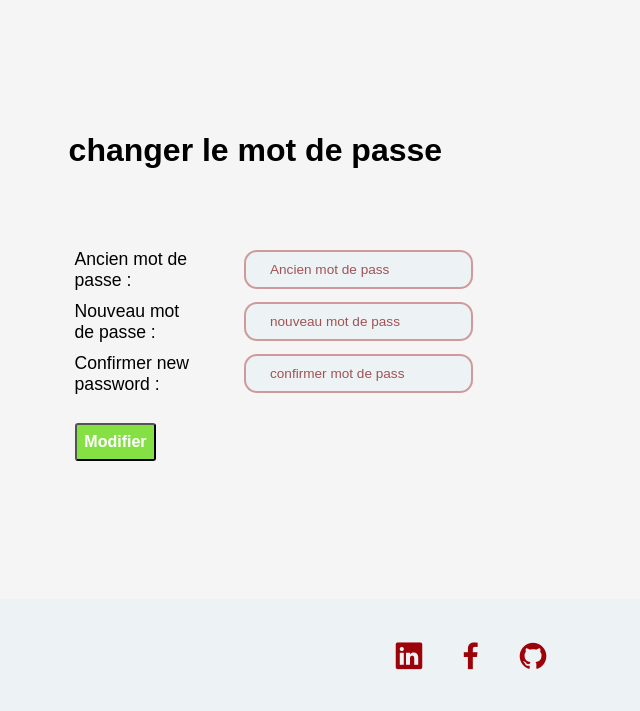
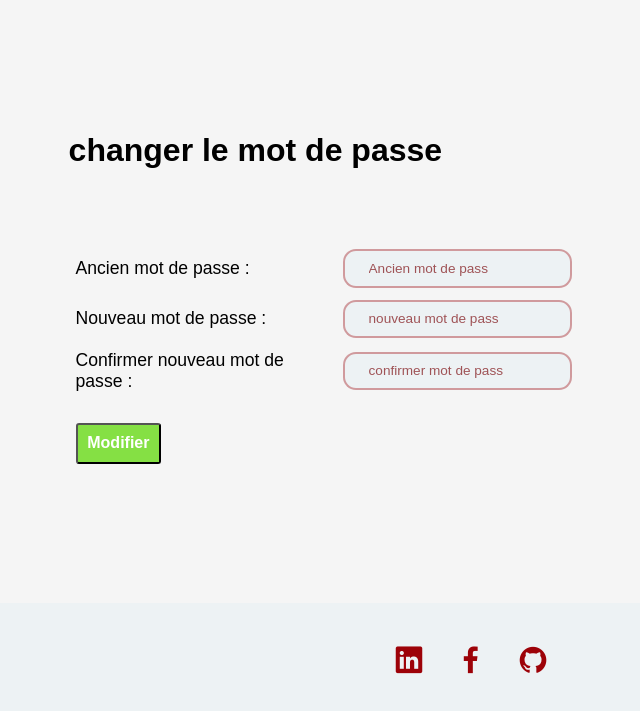
Before and after one commit to oulaydi/UPM-webApp-Order, a PHP site: page /webProject/admin/mdp-admin.php in a window 1280 px wide. Shown: the part 85-796 px from the top of the page, without its empty margins (169-809 px from the left). Run offline with PHP 8.4, Linux system fonts and the light colour scheme; data that the repository does not hold is empty.

Commit message:
new changing on the file 'mdp-admin' only css style

```diff
--- a/admin/mdp-admin.php
+++ b/admin/mdp-admin.php
@@ -2,7 +2,7 @@
 
 <style>
     .tbl-mdp{
-    width: 50%
+    width: 500px
 }
 
 /* add form */
@@ -94,7 +94,7 @@ form{
                     <td><input class="mdp-input" type="password" name="new_pwd" required placeholder="nouveau mot de pass" autocomplete="off"></td>
                 </tr>
                 <tr>
-                    <td class="label">Confirmer new password : </td>
+                    <td class="label" >Confirmer nouveau mot de passe : </td>
                     <td><input class="mdp-input" type="password" name="confirm_pwd" required placeholder="confirmer mot de pass" autocomplete="off"></td>
                 </tr>
                 <tr>
```
Also changed, not shown: admin/update-food.php (+6 -8 lines).
